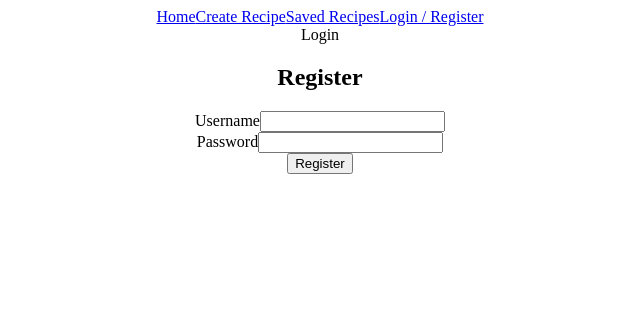
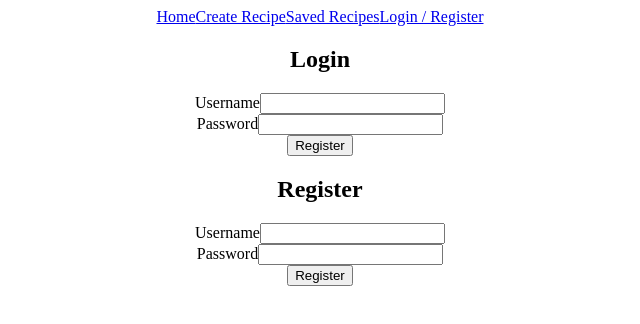
Before and after one commit to icarus014/recipe-app, a React (Create React App) app in the folder client/: page /auth in a window 1280 px wide. Shown: the top 324 px of the page, without its empty margins (320-960 px from the left). Built offline with nearby package versions, Linux system fonts and the light colour scheme.

Commit message:
auth complete

```diff
--- a/client/src/components/navbar.js
+++ b/client/src/components/navbar.js
@@ -1,12 +1,22 @@
-import{Link} from 'react-router-dom'
+import{Link, useNavigate} from 'react-router-dom'
+import { useCookies } from 'react-cookie'
+import { Navigate } from 'react-router-dom';
+
 
 export const Navbar = () =>{
+    const [cookies, setCookies]=useCookies(["acess_token"]);
+    const navigate = useNavigate()
+    const logout = () =>{
+        setCookies("access_token", "");
+        window.localStorage.removeItem("userID")
+        navigate("/auth")
+    }
     return(
         <div>
             <Link to={"/home"}>Home</Link>
             <Link to={"/create"}>Create Recipe</Link>
             <Link to={"/saved-recipes"}>Saved Recipes</Link>
-            <Link to={"/auth"}>Login / Register</Link>
+            {!cookies.access_token ? (<Link to={"/auth"}>Login / Register</Link>) :(<button onClick={logout}>Logout</button>)}
         </div>
     )
 }
--- a/client/src/pages/auth.js
+++ b/client/src/pages/auth.js
@@ -1,4 +1,7 @@
 import { useState } from 'react'
+import axios from 'axios'
+import {useCookies} from 'react-cookie'
+import { useNavigate } from 'react-router-dom'
 
 export const Auth = () =>{
     return(
@@ -10,28 +13,85 @@ export const Auth = () =>{
 
 }
 
-const Login = ( )=>{
+
+const Login = ()=>{
+    const [_, setCookies] = useCookies(["access_token"])
+
+    const [username, setUsername] = useState("")
+    const [password, setPassword] = useState("")
+
+
+        // calling navigate hook
+    const navigate = useNavigate()
+
+    const onSubmit = async (event) => {
+        //send login request to server with credentials
+        event.preventDefault();
+        try{
+            const response = await axios.post("http://localhost:3001/auth/login", username, password,)
+            // send back json w/ token
+            setCookies("access_token", response.data.token);
+            // storign username
+            window.localStorage.setItem("userID", response.data.userID)
+            navigate("/");
+        }
+        catch(error) {
+            console.error(error);
+        }
+    }
+
     return(
-        <div>
-            Login
-        </div>
+        <Form
+        username={username}
+        setUsername={setUsername}
+        password={password}
+        setPassword={setPassword}
+        label="Login"
+        onSubmit={onSubmit}
+        />
     )
-}
+};
+
+
 const Register = ( )=>{
     const [username, setUsername] = useState("")
     const [password, setPassword] = useState("")
+    const onSubmit = async (event) =>{
+        event.preventDefault();
+        try{
+            await axios.post("http://localhost:3001/auth/register",{username, password});
+
+            alert("Registration Complete! Now Login.")
+        } catch(err){
+            console.error(err);
+        }
+
+    };
 
     return(
+        <Form
+        username={username}
+        setUsername={setUsername}
+        password={password}
+        setPassword={setPassword}
+        label= "Register"
+        onSubmit={onSubmit}
+        />
+    )
+};
+
+const Form = ({username, setUsername, password, setPassword,label, onSubmit}) => {
+    return(
             <div>
-            <form>
-                <h2>Register</h2>
+                <form onSubmit={onSubmit}>
+                    <h2>{label}</h2>
                     <div>
                         <label htmlFor="username">Username</label>
                         <input type="text" id="username" value={username} onChange={(event) =>setUsername(event.target.value)}/>
                     </div>
                     <div>
                         <label htmlFor="password">Password</label>
-                    <input type="text" id="password" value={password} onChange={(event) => setPassword(event.target.value)}/>
+                        <input type="password" id="password" value={password} onChange={(event) => setPassword(event.target.value)}/>
                     </div>
                     <button type="submit">Register</button>
                 </form>
```
Lines whose indentation alone changed are shown as unchanged.
